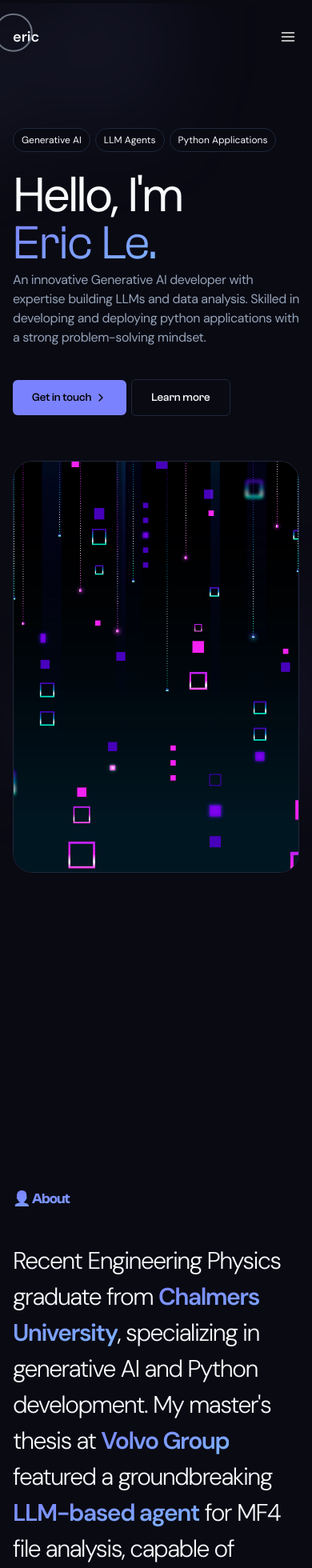
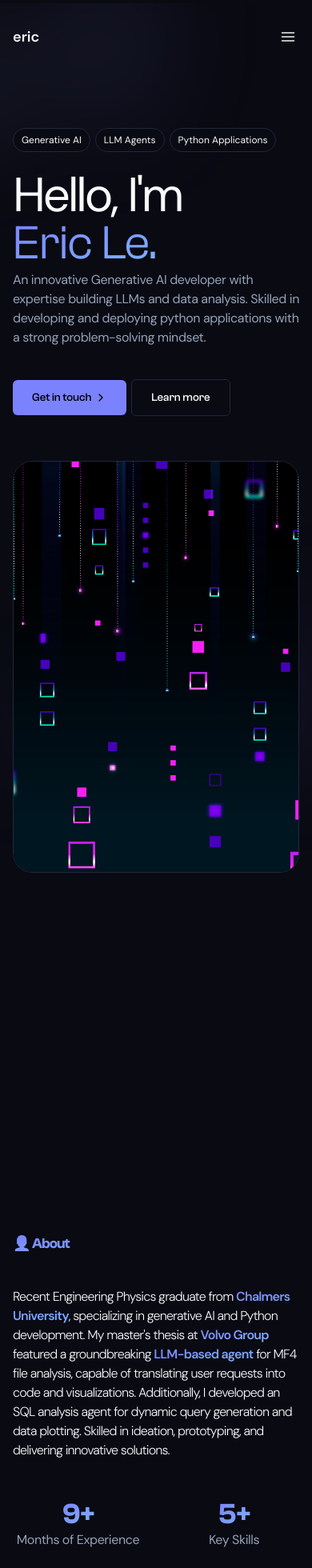
Before and after one commit to ericledevhub/developer-portfolio, a Next.js app: page / in a window 390 px wide. Shown: the top 1960 px of the page at 80% size. Built offline with nearby package versions, Linux system fonts and the light colour scheme.

Commit message:
Little more mobile friendly

```diff
--- a/src/components/About.tsx
+++ b/src/components/About.tsx
@@ -10,12 +10,12 @@ const About = () => {
           <div
             data-scroll
             data-scroll-speed=".4"
-            className="my-14 flex max-w-6xl flex-col justify-start space-y-10 relative isolate -z-10"
+            className="my-28 flex max-w-6xl flex-col justify-start space-y-10 relative isolate -z-10"
           >
             <span className="text-gradient clash-grotesk text-lg font-semibold tracking-tighter">
               👨‍💼 About
             </span>
-            <h2 className="pb-2 text-3xl font-light leading-normal tracking-tighter text-foreground xl:text-[32px]">
+            <h2 className="pb-2 font-light leading-normal tracking-tighter text-foreground sm:text-2xl lg:text-2xl xl:text-3xl">
             Recent Engineering Physics graduate from {" "}
               <span className="text-gradient font-semibold">
                 Chalmers University
--- a/src/components/Projects.tsx
+++ b/src/components/Projects.tsx
@@ -189,7 +189,7 @@ const projects_about_GANs = [
                     </CarouselItem>
                   ))}
                 </CarouselContent>
-                <CarouselNext />
+                <CarouselNext className="sm:mt-9"/>
               </Carousel>
               <div className="py-4 text-center text-sm text-muted-foreground">
                 <span className="font-semibold">
--- a/src/components/ui/cursor.tsx
+++ b/src/components/ui/cursor.tsx
@@ -20,7 +20,7 @@ const CursorCircle = () => {
 
   return (
     <div
-      className="fixed w-12 h-12 border-2 border-gray-500 rounded-full pointer-events-none transform z-40"
+      className="fixed w-12 h-12 border-2 border-gray-500 rounded-full pointer-events-none transform z-40 hidden lg:block"
       style={{
         left: `${position.x}px`,
         top: `${position.y}px`,
```
